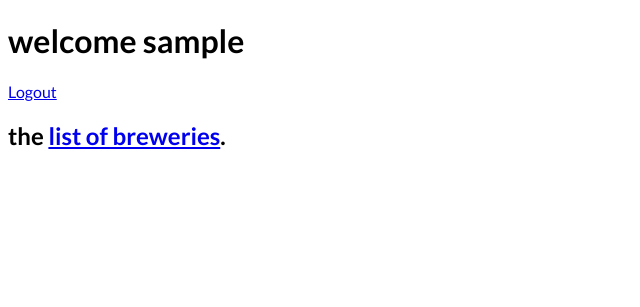
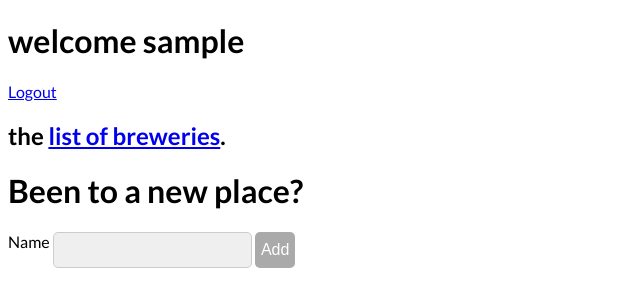
Before and after one commit to braican/neighbrewhood, a PHP site: page /my-breweries.php in a window 1280 px wide. Shown: the part 138-445 px from the top of the page, without its empty margins (0-640 px from the left). Run offline with PHP 8.4, Linux system fonts and the light colour scheme; the visitor is signed in with stand-in values (Sample User, id 1); some libraries are stand-ins or nearby versions.

Commit message:
when a new user registers, add a users table to track breweries

```diff
--- a/my-breweries.php
+++ b/my-breweries.php
@@ -6,9 +6,11 @@
 
 <?php include('includes/nav.html'); ?>
 
+<?php $u = $_SESSION['user_name']; ?>
+
 	<?php if ($login->isUserLoggedIn() == true) : ?>
 
-		<h1>welcome <?php echo $_SESSION['user_name']; ?></h1>
+		<h1>welcome <?php echo $u; ?></h1>
 		<p><a href="?logout">Logout</a></p>
 		<h2>the <a href="brewery-list.php">list of breweries</a>.</h2>
 		<div class="brewery-list">
@@ -32,4 +34,15 @@
 
 	<?php endif; ?>
 
+	<?php if ($login->isUserLoggedIn() == true) : ?>
+
+		<h1>Been to a new place?</h1>
+		<!-- add brewery -->
+		<form method="post" action="util/user-add-brewery.php" id="user-add-brewery">
+		    <label for="add_brewery">Name</label>
+		    <input id="add_brewery" type="text" name="add_brewery" required />
+		    <input type="submit"  name="login" value="Add" />
+		</form>
+	<?php endif; ?>
+
 <?php include('includes/footer.html'); ?>
--- a/util/classes/Registration.php
+++ b/util/classes/Registration.php
@@ -124,6 +124,12 @@ class Registration {
                         $this->messages[] = "Your account has been created successfully. You can now log in.";
                         $this->registration_successful = true;
 
+                        $sql_new_user = "CREATE TABLE " . $this->user_name . " (brewery_id BIGINT(20))";
+                        $insert_new_user_table = $this->db_connection->query($sql_new_user);
+                        if(! $insert_new_user_table){
+                            $this->errors[] = "Sorry, failed to add user";
+                        }
+
                     } else {
 
                         $this->errors[] = "Sorry, your registration failed. Please go back and try again.";
```
Also changed, not shown: util/user-add-brewery.php (added, +51 -0 lines).
